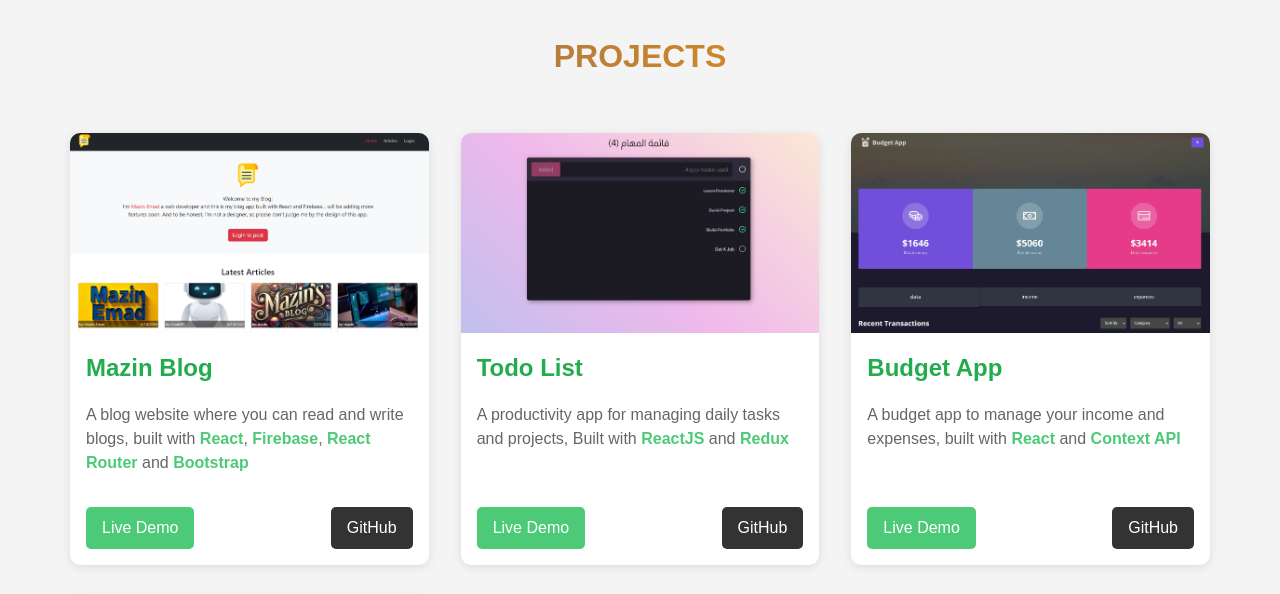
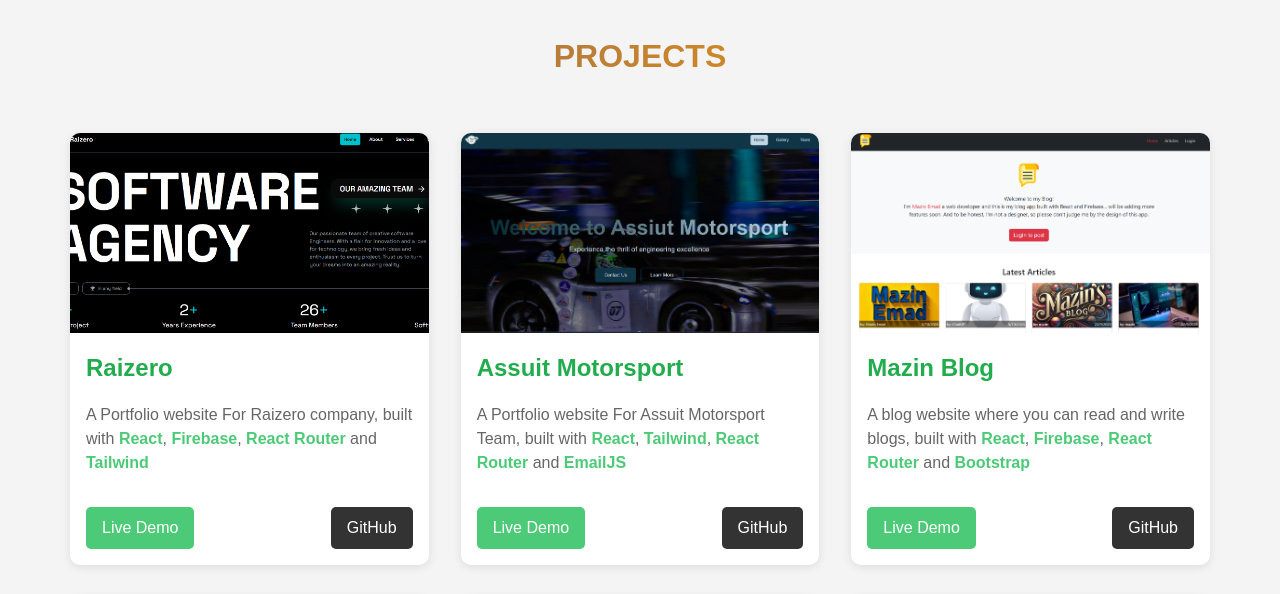
Before and after one commit to Mazin-emad/profile, a plain HTML site: page index.html in a window 1280 px wide. Shown: the part 1280-1874 px from the top of the page. Drawn offline with nearby package versions, Linux system fonts and the light colour scheme; grey boxes are pictures that could not be loaded.

Commit message:
projects updated

```diff
--- a/index.html
+++ b/index.html
@@ -665,6 +665,62 @@
       <div class="container">
         <div class="project-grid">
           <div class="project-card">
+            <img
+              loading="lazy"
+              src="assets/images/raizero.png"
+              alt="Raizero website"
+            />
+            <h3>Raizero</h3>
+            <p>
+              A Portfolio website For Raizero company, built with
+              <span>React</span>, <span>Firebase</span>,
+              <span>React Router</span> and
+              <span>Tailwind</span>
+            </p>
+            <div class="project-links">
+              <a
+                target="_blank"
+                href="https://raizero.vercel.app/"
+                class="demo-btn"
+                >Live Demo</a
+              >
+              <a
+                target="_blank"
+                href="https://github.com/RAIZERO-Team/RaiZero"
+                class="github-btn"
+                >GitHub</a
+              >
+            </div>
+          </div>
+          <div class="project-card">
+            <img
+              loading="lazy"
+              src="assets/images/assuit-motorsport.png"
+              alt="Assuit Motorsport website"
+            />
+            <h3>Assuit Motorsport</h3>
+            <p>
+              A Portfolio website For Assuit Motorsport Team, built with
+              <span>React</span>, <span>Tailwind</span>,
+              <span>React Router</span> and
+              <span>EmailJS</span>
+            </p>
+            <div class="project-links">
+              <a
+                target="_blank"
+                href="https://assiut-motorsport.netlify.app/"
+                class="demo-btn"
+                >Live Demo</a
+              >
+              <a
+                target="_blank"
+                href="https://github.com/Mazin-emad/assiut-motorsport"
+                class="github-btn"
+                >GitHub</a
+              >
+            </div>
+          </div>
+          <div class="project-card">
             <img loading="lazy" src="assets/images/blog.png" alt="Mazin Blog" />
             <h3>Mazin Blog</h3>
             <p>
@@ -767,16 +823,6 @@
               >
             </div>
           </div>
-
-          <!-- <div class="project-card">
-            <img src="assets/HERE.png" alt="Project 5" />
-            <h3>Portfolio Website</h3>
-            <p>Personal portfolio showcasing projects and skills</p>
-            <div class="project-links">
-              <a href="#" class="demo-btn">Live Demo</a>
-              <a href="#" class="github-btn">GitHub</a>
-            </div>
-          </div> -->
         </div>
       </div>
     </section>
```
Also changed, not shown: assets/images/assuit-motorsport.png (added), assets/images/raizero.png (added).
